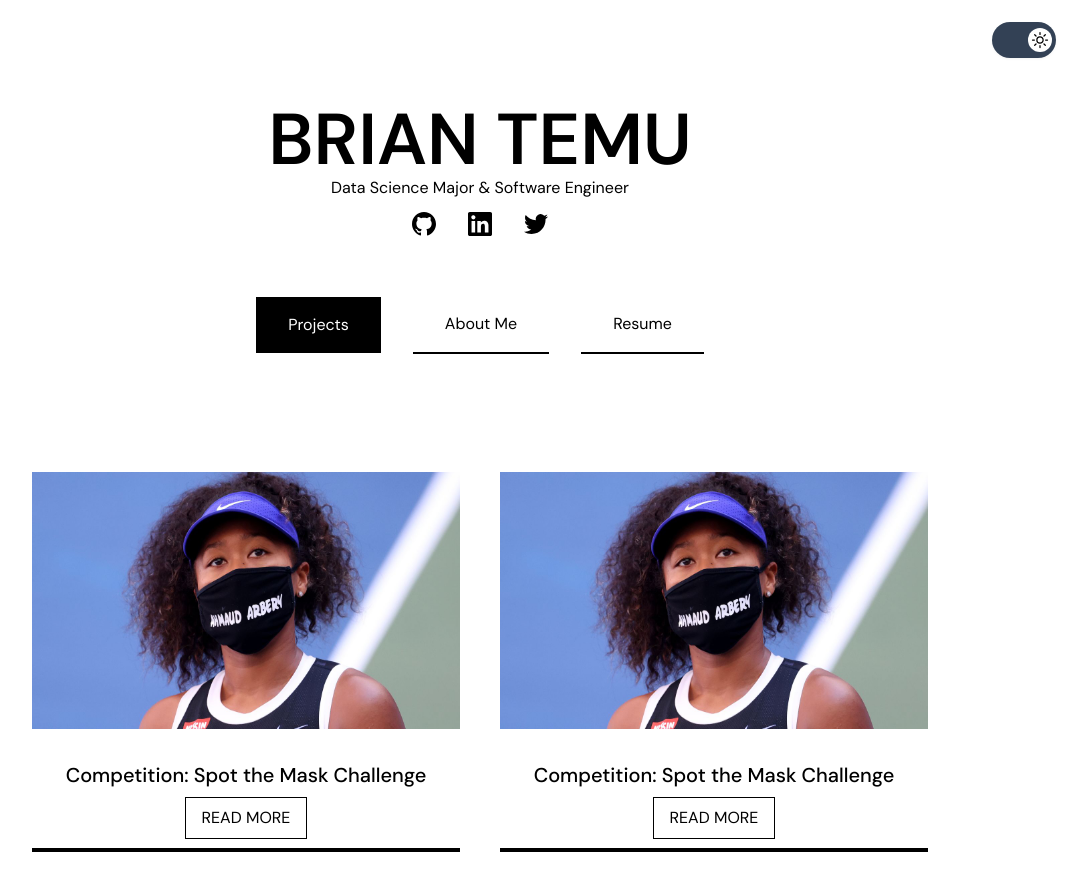
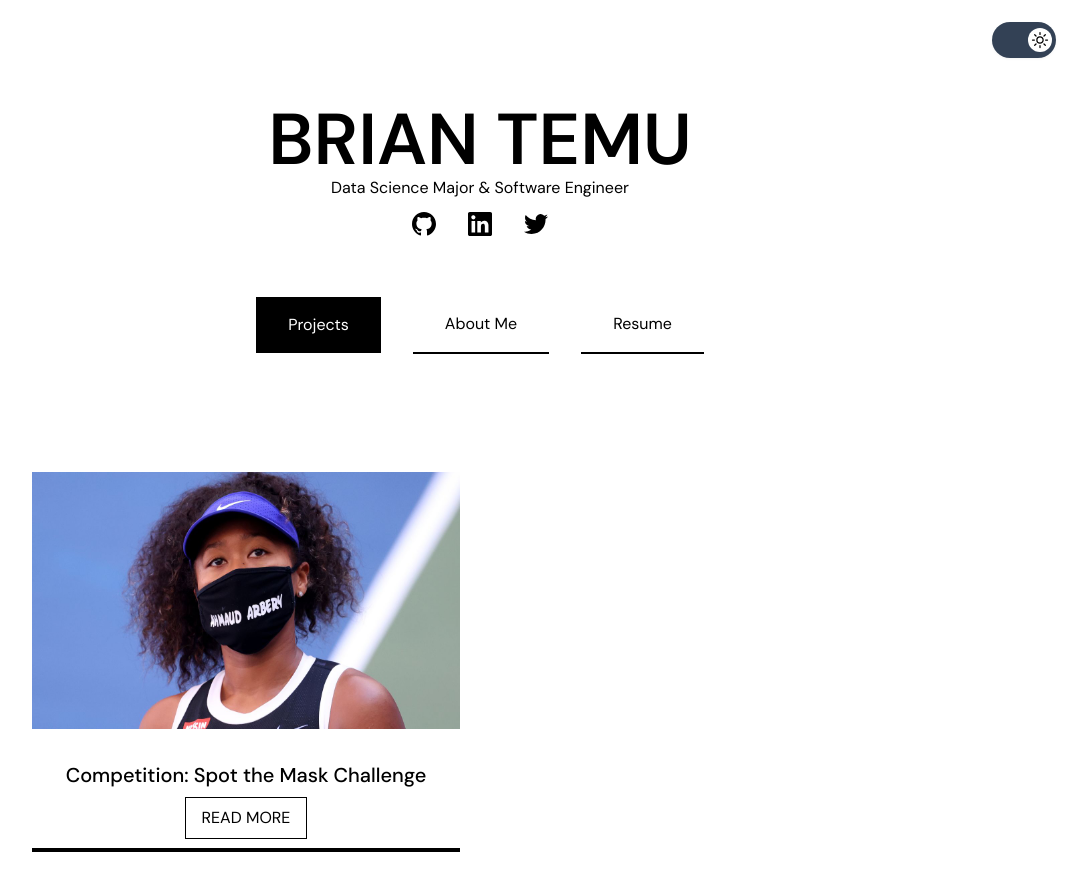
Before and after one commit to iam-dante/iam-web, a Next.js app: page / in a window 1280 px wide. Shown: the top 890 px of the page, without its empty margins (160-1247 px from the left). Built offline with nearby package versions, Linux system fonts and the light colour scheme.

Commit message:
fix: dark mode

```diff
--- a/pages/index.tsx
+++ b/pages/index.tsx
@@ -168,7 +168,7 @@ const Home = (): JSX.Element => {
                         </div>
                       </div>
 
-                      <div className=" h-[450px] flex items-center flex-col py-6 border-b-4 border-black dark:border-white">
+                      {/* <div className=" h-[450px] flex items-center flex-col py-6 border-b-4 border-black dark:border-white">
                         <div
                           style={{
                             backgroundImage: "url('/images/mask.jpeg');",
@@ -191,7 +191,7 @@ const Home = (): JSX.Element => {
                             Read More
                           </a>
                         </div>
-                      </div>
+                      </div> */}
 
                     </div>
                   </Tab.Panel>
```
